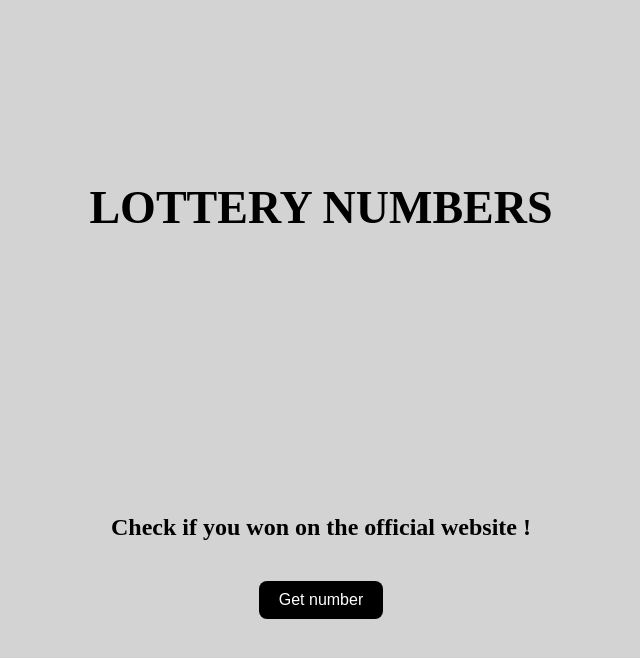
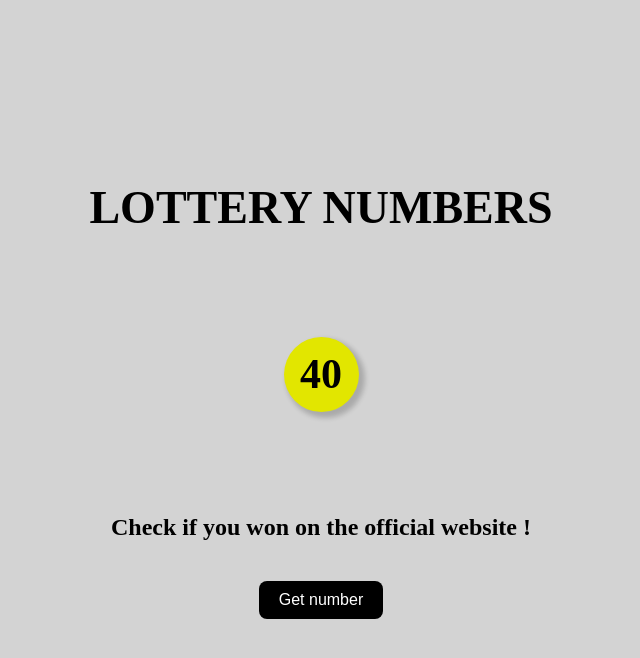
Before and after one commit to seweryngolba/lotto, a plain HTML site: page index.html in a window 1280 px wide. Both pictures are taken after a click on the button "Get number". Shown: the whole page, without its empty margins (319-959 px from the left). Drawn offline with Linux system fonts and the light colour scheme.

Commit message:
js generate numbers

```diff
--- a/index.js
+++ b/index.js
@@ -0,0 +1,12 @@
+const btn = document.querySelector("#button");
+const ctn = document.querySelector(".container");
+const box = document.querySelector(".box");
+
+const generateNumber = () => {
+  const div = document.createElement("div");
+  ctn.appendChild(div);
+  div.classList.add("number");
+  div.textContent = Math.floor(Math.random() * 45 + 1);
+};
+
+btn.addEventListener("click", generateNumber);
--- a/style.css
+++ b/style.css
@@ -24,6 +24,7 @@ h1 {
 
 .container {
   height: 200px;
+  width: 450px;
   display: flex;
   gap: 20px;
   justify-content: center;
```
